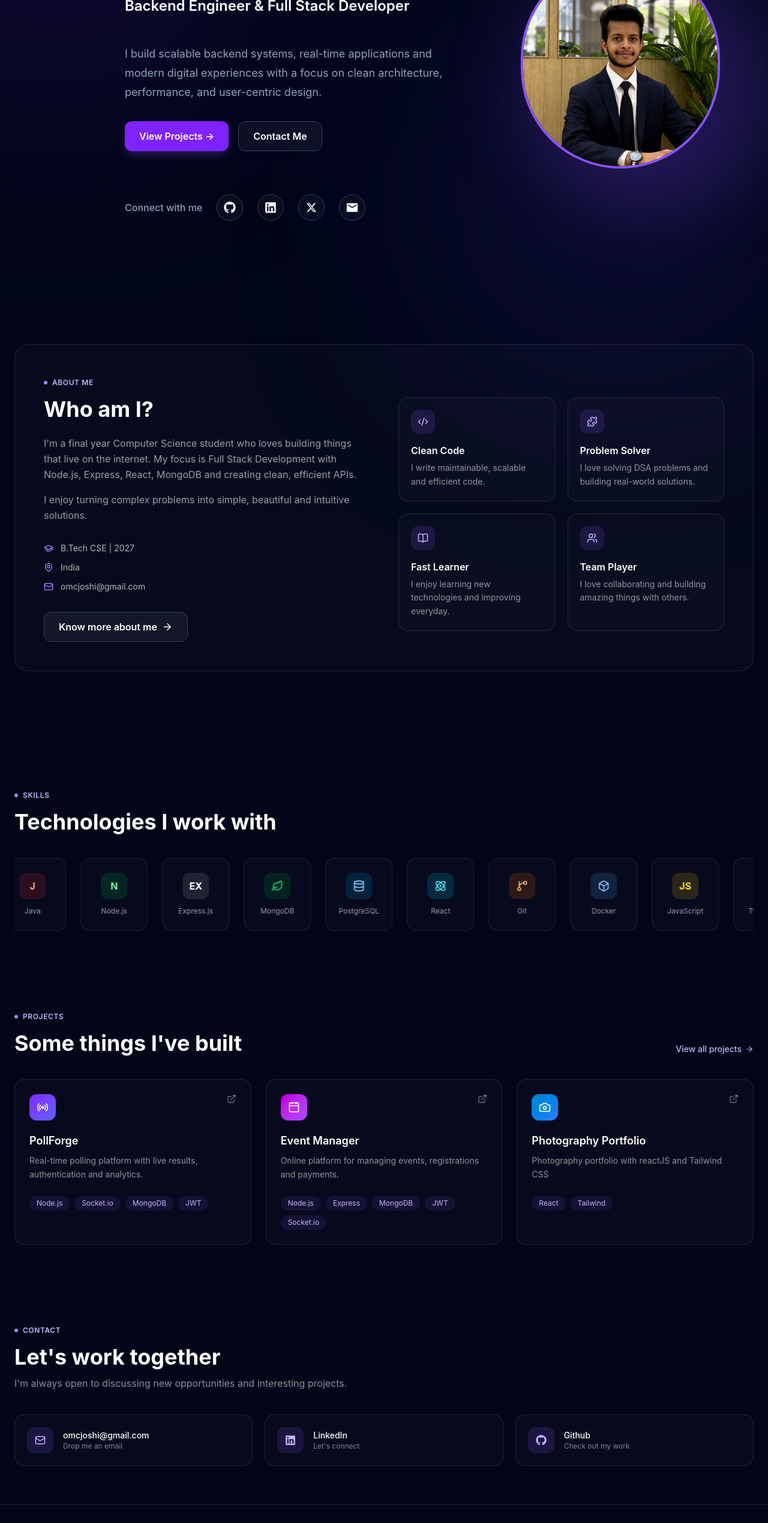
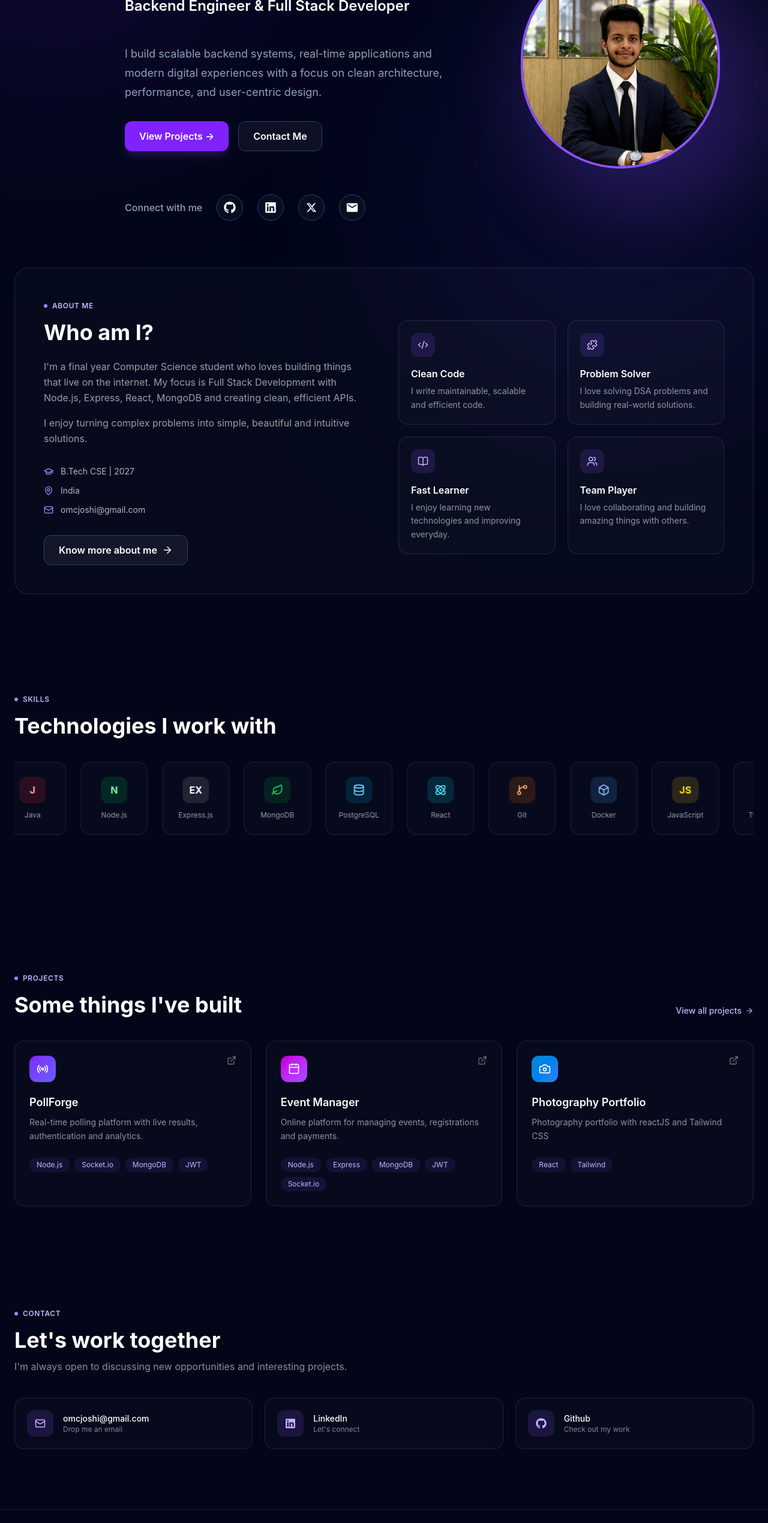
Before and after one commit to OmJoshi02/Developer-Portfolio, a React app: page / in a window 1280 px wide. Shown: the part 234-2773 px from the top of the page at 60% size. Built offline with nearby package versions, Linux system fonts and the light colour scheme; the HTML template or start-up script is replaced by a standard one.

Commit message:
layout fix

```diff
--- a/src/components/About.tsx
+++ b/src/components/About.tsx
@@ -25,7 +25,7 @@ const cards = [
 
 export default function About() {
   return (
-    <section id="about" className="max-w-400 mx-auto px-6 py-32">
+    <section id="about" className="max-w-400 mx-auto px-6 ">
       <div className="rounded-3xl border border-white/10 bg-white/[0.02] p-8 sm:p-12">
         <span className="inline-flex items-center gap-2 text-xs font-semibold uppercase tracking-wider text-violet-300 mb-4">
           <span className="w-1.5 h-1.5 rounded-full bg-violet-400" /> About Me
--- a/src/components/Contact.tsx
+++ b/src/components/Contact.tsx
@@ -9,7 +9,7 @@ const contacts = [
 
 export default function Contact() {
   return (
-    <section id="contact" className="max-w-400 mx-auto px-6 py-16">
+    <section id="contact" className="max-w-400 mx-auto px-6 py-25">
       <span className="inline-flex items-center gap-2 text-xs font-semibold uppercase tracking-wider text-violet-300 mb-4">
         <span className="w-1.5 h-1.5 rounded-full bg-violet-400" /> Contact
       </span>
--- a/src/components/Skills.tsx
+++ b/src/components/Skills.tsx
@@ -18,7 +18,7 @@ const loopSkills = [...skills, ...skills];
 
 export default function Skills() {
   return (
-    <section id="skills" className="max-w-400 mx-auto px-6 py-16 overflow-hidden">
+    <section id="skills" className="max-w-400 mx-auto px-6 py-40 overflow-hidden">
       <span className="inline-flex items-center gap-2 text-xs font-semibold uppercase tracking-wider text-violet-300 mb-4">
         <span className="w-1.5 h-1.5 rounded-full bg-violet-400" />
         Skills
```
